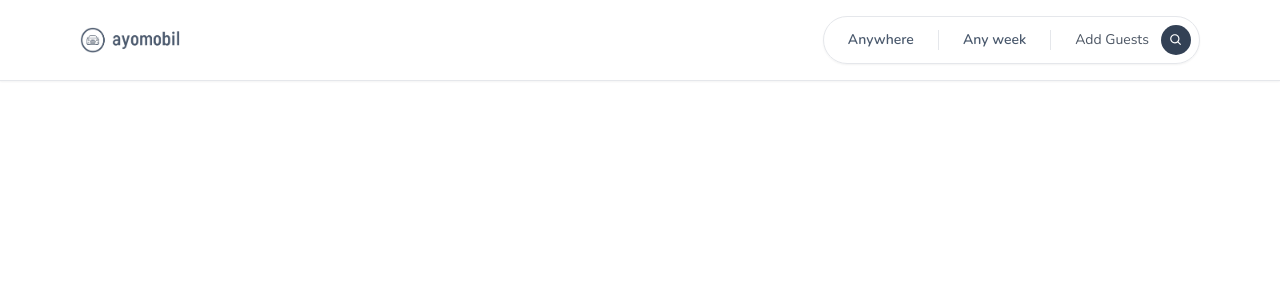
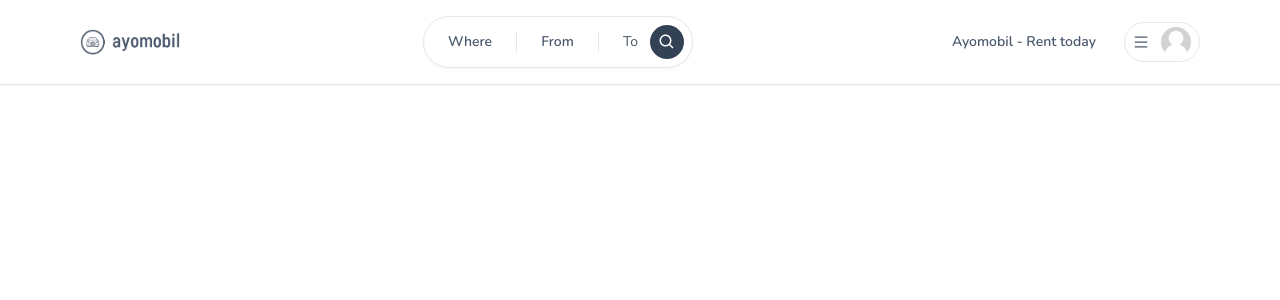
Before and after one commit to Brutalvik/ayomobil, a Next.js app: page / in a window 1280 px wide. Shown: the top 300 px of the page. Built offline with nearby package versions, Linux system fonts and the light colour scheme.

Commit message:
Added user bar and hamburger menu

```diff
--- /dev/null
+++ b/app/components/Avatar.tsx
@@ -0,0 +1,18 @@
+"use client";
+
+import React, { FC } from "react";
+import Image from "next/image";
+
+const Avatar: FC = () => {
+  return (
+    <Image
+      className="rounded-full"
+      height="30"
+      width="30"
+      alt="Avatar"
+      src="/images/placeholder.jpg"
+    />
+  );
+};
+
+export default Avatar;
--- a/app/components/Navbar/Navbar.tsx
+++ b/app/components/Navbar/Navbar.tsx
@@ -1,21 +1,23 @@
-import React, {FC} from 'react'
-import Container from '../Container'
-import Logo from "./Logo"
-import Search from './Search'
+import React, { FC } from "react";
+import Container from "../Container";
+import Logo from "./Logo";
+import Search from "./Search";
+import UserMenu from "./UserMenu";
 
-const Navbar:FC = () => {
+const Navbar: FC = () => {
   return (
-    <div className='fixed w-full bg-white z-10 shadow-sm'>
+    <div className="fixed w-full bg-white z-10 shadow-sm">
       <div className="py-4 border-b-[1px]">
         <Container>
           <div className="flex flex-row items-center justify-between gap-3 md:gap-0">
-            <Logo/>
-            <Search/>
+            <Logo />
+            <Search />
+            <UserMenu />
           </div>
         </Container>
       </div>
     </div>
-  )
-}
+  );
+};
 
-export default Navbar
+export default Navbar;
--- a/app/components/Navbar/Search.tsx
+++ b/app/components/Navbar/Search.tsx
@@ -1,12 +1,12 @@
-'use client'
+"use client";
 
-import React, {FC} from 'react'
-import { BiSearch } from 'react-icons/bi'
+import React, { FC } from "react";
+import { BiSearch } from "react-icons/bi";
 
 const Search: FC = () => {
   return (
     <div
-        className='
+      className="
         border-[1px]
         w-auto
         py-2
@@ -15,23 +15,25 @@
         hover:shadow-md
         transition
         cursor-pointer
-        '
+        "
     >
-        <div className="flex flex-row items-center justify-between">
-            <div className="text-sm font-semibold px-6">
-              Anywhere
-            </div>
-            <div className="sm-block text-sm font-semibold px-6 border-x-[1px] flex-1 text-center">
-                Any week
-            </div>
-            <div className="text-sm pl-6 pr-2 text-gray-600 flex flex-row items-center gap-3">
-              <div className=" sm:block">Add Guests</div>
-              <div className="p-2 bg-slate-700
-              rounded-full text-white"><BiSearch/></div>
-            </div>
+      <div className="flex flex-row items-center justify-between">
+        <div className="text-sm font-semibold px-6">Where</div>
+        <div className="hidden sm:block text-sm font-semibold px-6 border-x-[1px] flex-1 text-center">
+          From
         </div>
+        <div className="text-sm pl-6 pr-2 text-gray-600 flex flex-row items-center gap-3">
+          <div className="hidden sm:block">To</div>
+          <div
+            className="p-2 bg-slate-700
+              rounded-full text-white"
+          >
+            <BiSearch size={18} />
+          </div>
+        </div>
+      </div>
     </div>
-  )
-}
+  );
+};
 
-export default Search
+export default Search;
--- /dev/null
+++ b/app/components/Navbar/UserMenu.tsx
@@ -0,0 +1,31 @@
+"use client";
+
+import React, { FC } from "react";
+import { AiOutlineMenu } from "react-icons/ai";
+import Avatar from "../Avatar";
+
+const UserMenu: FC = () => {
+  return (
+    <div className="relative">
+      <div className="flex flex-row items-center gap-3">
+        <div
+          onClick={() => {}}
+          className="hidden md:block text-sm font-semibold py-3 px-4 rounded-full hover:bg-neutral-100 transition cursor-pointer"
+        >
+          Ayomobil - Rent today
+        </div>
+        <div
+          onClick={() => {}}
+          className="p-4 md:py-1 md:px-2 border-[1px] border-200 flex flex-row items-center gap-3 rounded-full cursor-pointer hover:shadow-md transition "
+        >
+          <AiOutlineMenu />
+          <div className="hidden md:block">
+            <Avatar />
+          </div>
+        </div>
+      </div>
+    </div>
+  );
+};
+
+export default UserMenu;
```
Also changed, not shown: public/images/placeholder.jpg (added).
